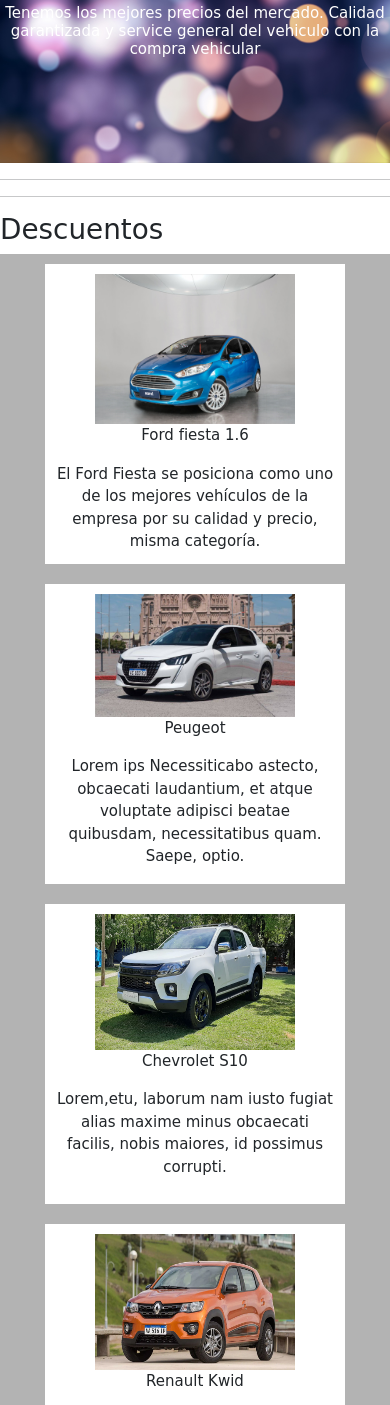
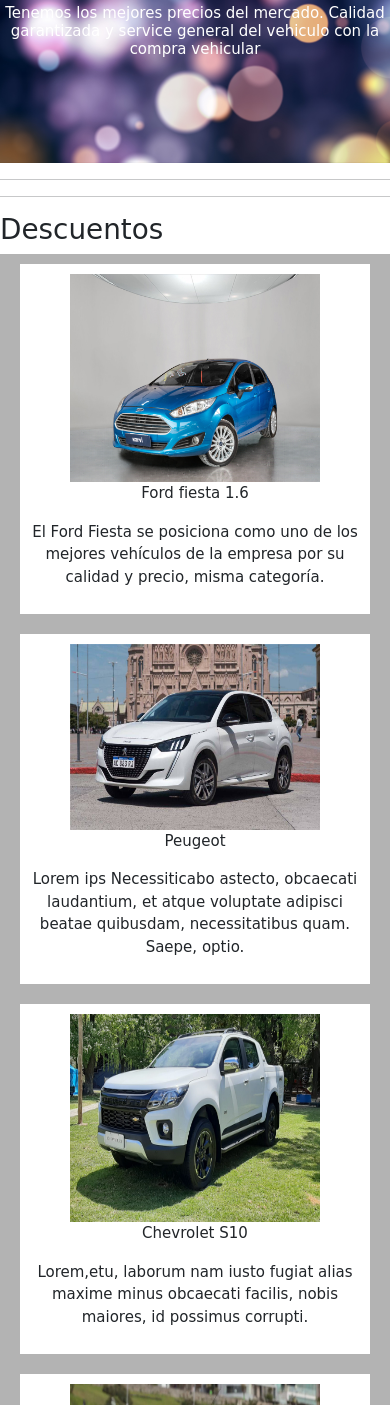
Before and after one commit to erikknudsen04/Concesionaria-DANAN, a plain HTML site: page index.html in a window 390 px wide. Shown: the part 193-1598 px from the top of the page. Drawn offline with nearby package versions, Linux system fonts and the light colour scheme; a web font is replaced by a local one.

Commit message:
cajas actualesXmedia actualizadas

```diff
--- a/css/estilos.css
+++ b/css/estilos.css
@@ -74,63 +74,22 @@
     padding: 15 auto;
 
 }
-.cajaCard1{
+.cajaCard{
     display: flex;
     flex-direction: column;
     margin: 10px;
     padding: 10px;
-    height: 300px;
-    width: 300px;
+    height: 500px;
+    width: 500px;
     text-align: center;
     background-color: rgb(255, 255, 255);
 
 }
-.cajaCard2{
-    display: flex;
-    flex-direction: column;
-    margin: 10px;
-    padding: 10px;
-    height: 300px;
-    width: 300px;
-    text-align: center;
-    background-color: rgb(255, 255, 255);
-
-}
-.cajaCard3{
-    display: flex;
-    flex-direction: column;
-    margin: 10px;
-    padding: 10px;
-    height: 300px;
-    width: 300px;
-    text-align: center;
-    background-color: rgb(255, 255, 255);
-}
-.cajaCard4{
-    display: flex;
-    flex-direction: column;
-    margin: 10px;
-    padding: 10px;
-    height: 300px;
-    width: 300px;
-    text-align: center;
-    background-color: rgb(255, 255, 255);
-}
-.cajaCard5{
-    display: flex;
-    flex-direction: column;
-    margin: 10px;
-    padding: 10px;
-    height: 300px;
-    width: 300px;
-    text-align: center;
-    background-color: rgb(255, 255, 255);
-}
 
 .cajaCard__imagen{
     display: block;
-    height: 200px;
-    width: 200px;
+    height: 400px;
+    width: 400px;
     margin: 0 auto;
 }
 .cajaCard__texto{
@@ -173,60 +132,70 @@
     text-align: center;
     margin-top: -50px;
 }
-/* cuadros con imagen NOSOTROS*/
+/* cuadros con imagen NOSOTROS
 #nosotros{
     display: grid;
-    grid-template-areas: "cuadro1 cuadro2 cuadro3";
-    height: auto;
-    grid-template-columns: auto;
-    grid-template-rows: auto;
+    height: 700px;
+    grid-template-areas:
+    "cuadrotxt1 cuadrotxt2 cuadrotxt3"
+    "cuadroimg1 cuadroimg2 cuadroimg3";
+
+    grid-template-columns: repeat(2, 1fr);
+    grid-template-rows: repeat(2, 1fr);
     margin: auto;
     background-color: aqua;
 }
-#nosotros .cuadro1 {
-    grid-area: cuadro1;
+#nosotros #cuadrotxt1 {
+    grid-area: cuadrotxt1;
     display: flex;
     flex-wrap: wrap;
     align-items: center;
     justify-content: center;
     text-align: center;
-    font-size: 20px;
+    font-size: 15px;
 }
-#nosotros .cuadro2 {
-    grid-area: cuadro2;
+#nosotros #cuadrotxt2 {
+    grid-area: cuadrotxt2;
     display: flex;
     flex-wrap: wrap;
     align-items: center;
     justify-content: center;
     text-align: center;
-    font-size: 20px;
+    font-size: 15px;
 
 }
-#nosotros .cuadro3 {
-    grid-area: cuadro3;
+#nosotros #cuadrotxt3 {
+    grid-area: cuadrotxt3;
     display: flex;
     flex-wrap: wrap;
     align-items: center;
     justify-content: center;
     text-align: center;
-    font-size: 20px;
+    font-size: 15px;
 
 }
-.cuadroimg{
+#nosotros #cuadroimg1 {
+    grid-area: cuadroimg1;
     display: block;
-    height: 100px;
-    width: 200px;
+    height: 300px;
+    width: 400px;
     margin: 0 auto;
 }
-.cuadrotxt{
-    display: flex;
-    flex-wrap: wrap;
-    align-items: center;
-    justify-content: center;
-    text-align: center;
-    font-size: 20px;
-
+#nosotros #cuadroimg2 {
+    grid-area: cuadroimg3;
+    display: block;
+    height: 300px;
+    width: 400px;
+    margin: 0 auto;
 }
+#nosotros #cuadroimg3 {
+    grid-area: cuadroimg3;
+    display: block;
+    height: 300px;
+    width: 400px;
+    margin: 0 auto;
+}
+*/
                     /* AYUDA*/
 .ayuda{
     background-color: rgb(56, 56, 148);
@@ -327,14 +296,29 @@
         text-align: center;
         margin-top: -60px;
     }
-    #nosotros{
-        display: grid;
-        grid-template-areas: "cuadro1" "cuadro2" "cuadro3";
-        height: auto;
-        grid-template-columns: auto;
-        grid-template-rows: auto;
-        margin: auto;
-        background-color: aqua;
+
+    /*cajas de productos MAX 767PX*/
+    .cajaCard{
+        display: flex;
+        flex-direction: column;
+        margin: 10px;
+        padding: 10px;
+        height: 250px;
+        width: 250px;
+        text-align: center;
+        background-color: rgb(255, 255, 255);
+
+    }
+
+    .cajaCard__imagen{
+        display: block;
+        height: 150px;
+        width: 150px;
+        margin: 0 auto;
+    }
+    .cajaCard__texto{
+        text-align: center;
+        font-size: 15px;
     }
 
 
@@ -410,14 +394,54 @@
         text-align: center;
         margin-top: -50px;
     }
-    #nosotros{
-        display: grid;
-        grid-template-areas: "cuadro1" "cuadro2" "cuadro3";
-        height: auto;
-        grid-template-columns: auto;
-        grid-template-rows: auto;
-        margin: auto;
-        background-color: aqua;
+
+    /*cajas de productos MAX 480PX*/
+    .cajaCard{
+        display: flex;
+        flex-direction: column;
+        margin: 10px;
+        padding: 10px;
+        height: 300px;
+        width: 300px;
+        text-align: center;
+        background-color: rgb(255, 255, 255);
+
+    }
+
+    .cajaCard__imagen{
+        display: block;
+        height: 200px;
+        width: 200px;
+        margin: 0 auto;
+    }
+    .cajaCard__texto{
+        text-align: center;
+        font-size: 15px;
     }
 
 }
+@media (max-width: 1080px) {
+    /*cajas de productos MAX 1080*/
+    .cajaCard{
+        display: flex;
+        flex-direction: column;
+        margin: 10px;
+        padding: 10px;
+        height: 350px;
+        width: 350px;
+        text-align: center;
+        background-color: rgb(255, 255, 255);
+
+    }
+
+    .cajaCard__imagen{
+        display: block;
+        height: 250px;
+        width: 250px;
+        margin: 0 auto;
+    }
+    .cajaCard__texto{
+        text-align: center;
+        font-size: 15px;
+    }
+}
--- a/index.html
+++ b/index.html
@@ -69,34 +69,34 @@
 
                                             <!--SECCION DESCUENTOS-->
         <section class="caja">
-            <div class="cajaCard1">
+            <div class="cajaCard">
                 <img class="cajaCard__imagen" src="./recursos/ford fiesta.jpg" alt="Ford Fiesta" title="ford fiesta" width="450" height="315">
                 <p class="cajaCard__texto">Ford fiesta 1.6</p>
                 <p class="cajaCard__texto">El Ford Fiesta se posiciona como uno de los mejores vehículos de la empresa por su calidad y precio, misma categoría.</p>
             </div>
-            <div class="cajaCard2">
+            <div class="cajaCard">
                 <img class="cajaCard__imagen" src="./recursos/peugeot.jpg" alt="">
                 <p class="cajaCard__texto">Peugeot</p>
                 <p class="cajaCard__texto">Lorem ips Necessiticabo astecto, obcaecati laudantium, et atque voluptate adipisci beatae quibusdam, necessitatibus quam. Saepe, optio.</p>
 
             </div>
-            <div class="cajaCard3">
+            <div class="cajaCard">
                 <img class="cajaCard__imagen" src="./recursos/chevrolet-s10-1076633.jpg" alt="">
                 <p class="cajaCard__texto">Chevrolet S10</p>
                 <p class="cajaCard__texto">Lorem,etu, laborum nam iusto fugiat alias maxime minus obcaecati facilis, nobis maiores, id possimus corrupti.</p>
             </div>
-            <div class="cajaCard4">
+            <div class="cajaCard">
                 <img class="cajaCard__imagen" src="./recursos/renault kwid.webp" alt="">
                 <p class="cajaCard__texto">Renault Kwid</p>
                 <p class="cajaCard__texto">Lorem,etu, laborum nam iusto fugiat alias maxime minus obcaecati facilis, nobis maiores, id possimus corrupti.</p>
             </div>
-            <div class="cajaCard5">
+            <div class="cajaCard">
                 <img class="cajaCard__imagen" src="./recursos/gol.jpg" alt="">
                 <p class="cajaCard__texto">Gol Power 2010</p>
                 <p class="cajaCard__texto">Lorem,etu, laborum nam iusto fugiat alias maxime minus obcaecati facilis, nobis maiores, id possimus corrupti.</p>
             </div>
         </section>
-        ewewewewe
+
     </main>
                                             <!--FOOTER-->
     <footer class="footer">
```
Also changed, not shown: pages/autos.html (+5 -5 lines), pages/nosotros.html (+12 -11 lines), pages/pickups.html (+5 -5 lines), pages/suvs.html (+5 -5 lines), pages/utilitarios.html (+5 -5 lines).
